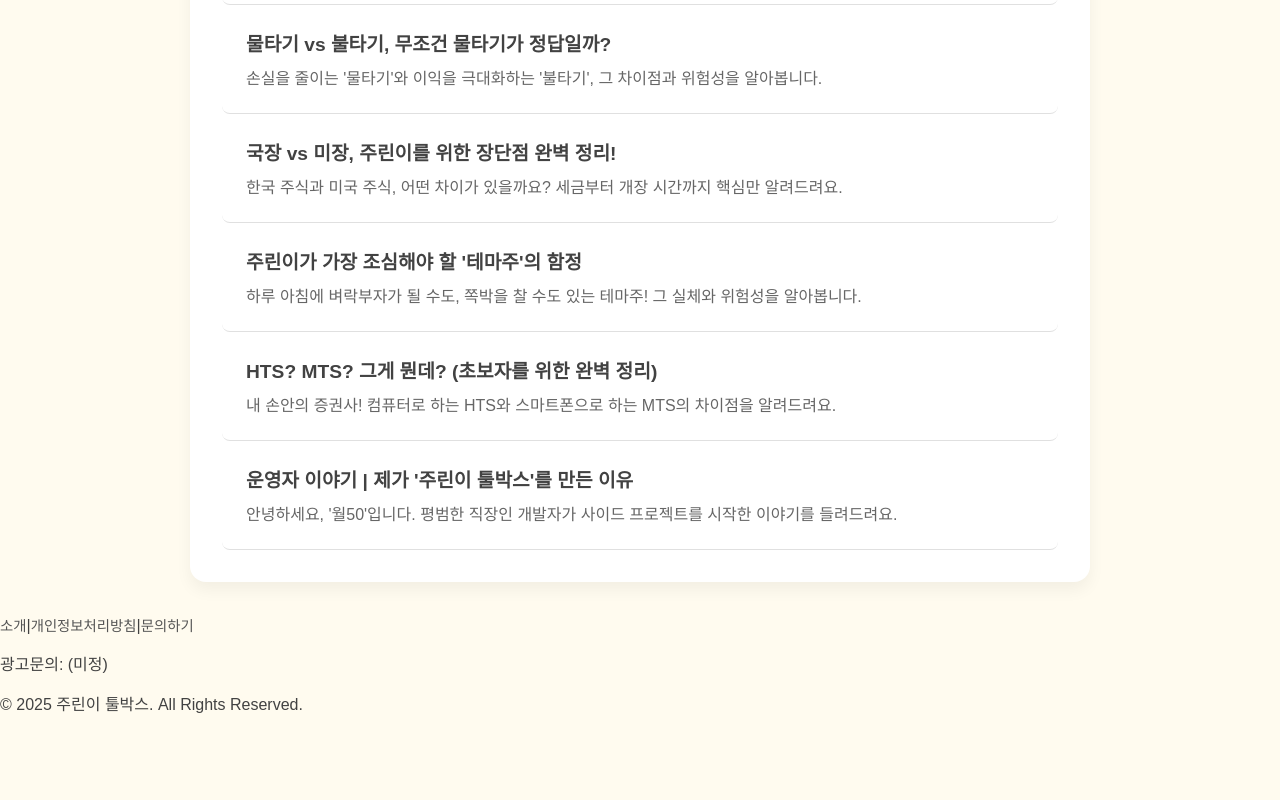
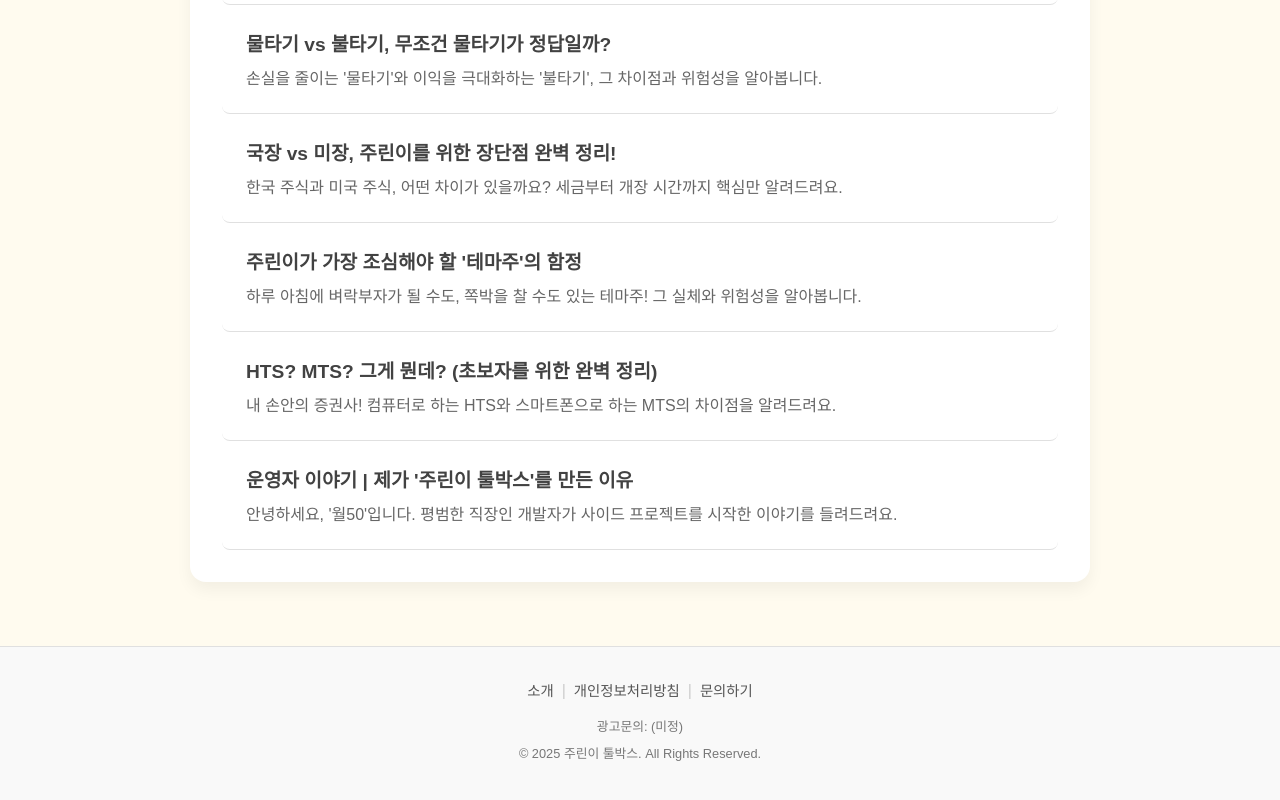
Before and after one commit to ljh3465-eng/jurini-toolbox, a Next.js app: page / in a window 1280 px wide. Shown: the part 2077-2877 px from the top of the page. Before the commit the page ends 2808 px from the top, so only its background shows below. Built offline with nearby package versions, Linux system fonts and the light colour scheme.

Commit message:
홈페이지 수정

```diff
--- a/src/app/globals.css
+++ b/src/app/globals.css
@@ -241,8 +241,24 @@ header {
     margin-top: 2rem;
 }
 
+footer {
+    background-color: var(--footer-bg-color);
+    border-top: 1px solid var(--border-color);
+    padding: 2rem 1rem;
+    margin-top: 2rem;
+}
 
-/* ... (다른 스타일들) */
+.footer-content {
+    max-width: 1200px;
+    margin: 0 auto;
+    text-align: center;
+    color: #777;
+}
+
+.footer-links {
+    margin-bottom: 1rem;
+}
+
 .footer-links button {
     background: none;
     border: none;
@@ -250,9 +266,17 @@ header {
     color: #555;
     font-size: 0.9rem;
     padding: 0;
+    margin: 0 0.5rem;
 }
 .footer-links button:hover {
     text-decoration: underline;
+}
+.footer-links span {
+    color: #ccc;
+}
+.footer-info p {
+    margin: 0.5rem 0;
+    font-size: 0.8rem;
 }
 
 /* Mobile responsive styles */
```
Also changed, not shown: src/app/layout.tsx (line endings or trailing spaces).
